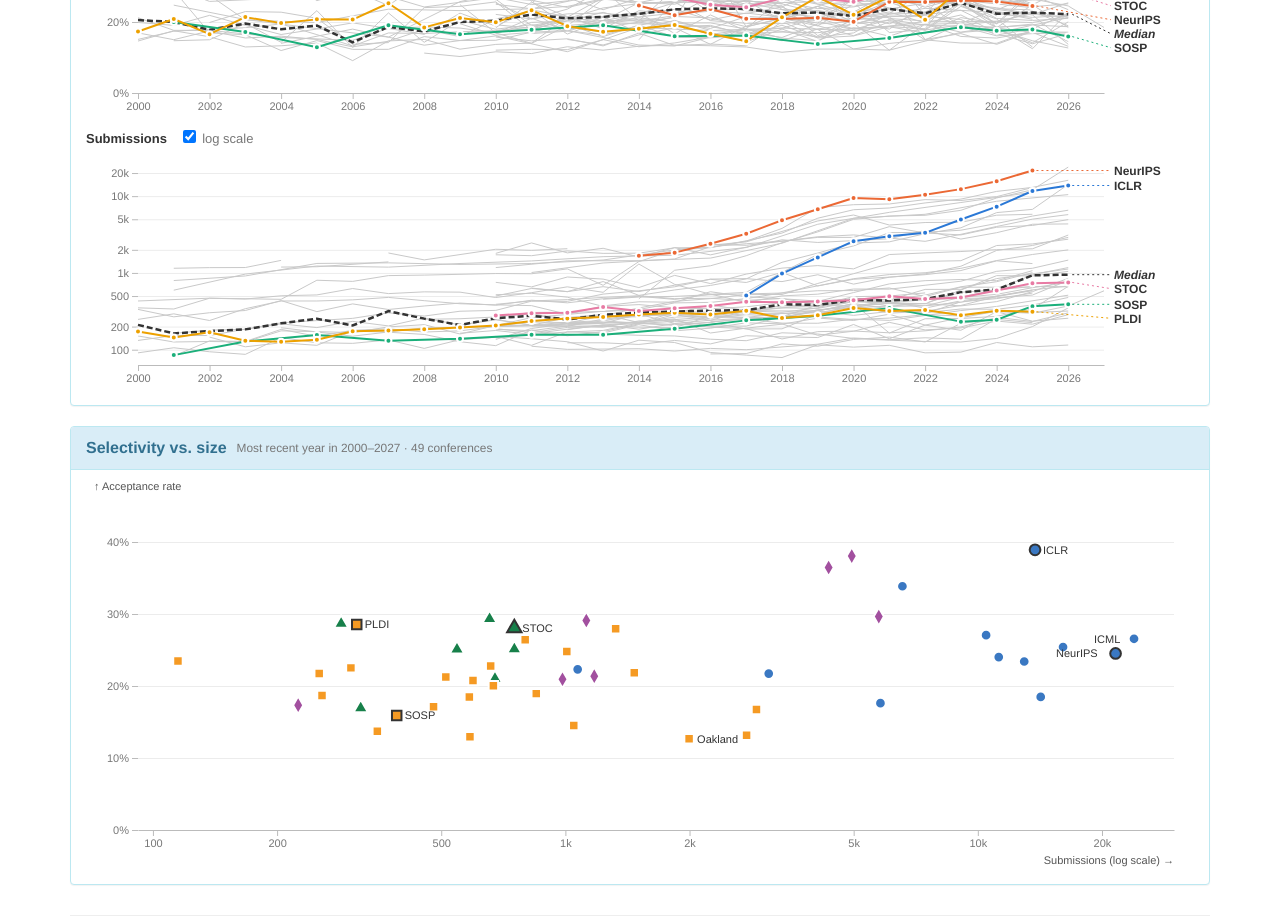
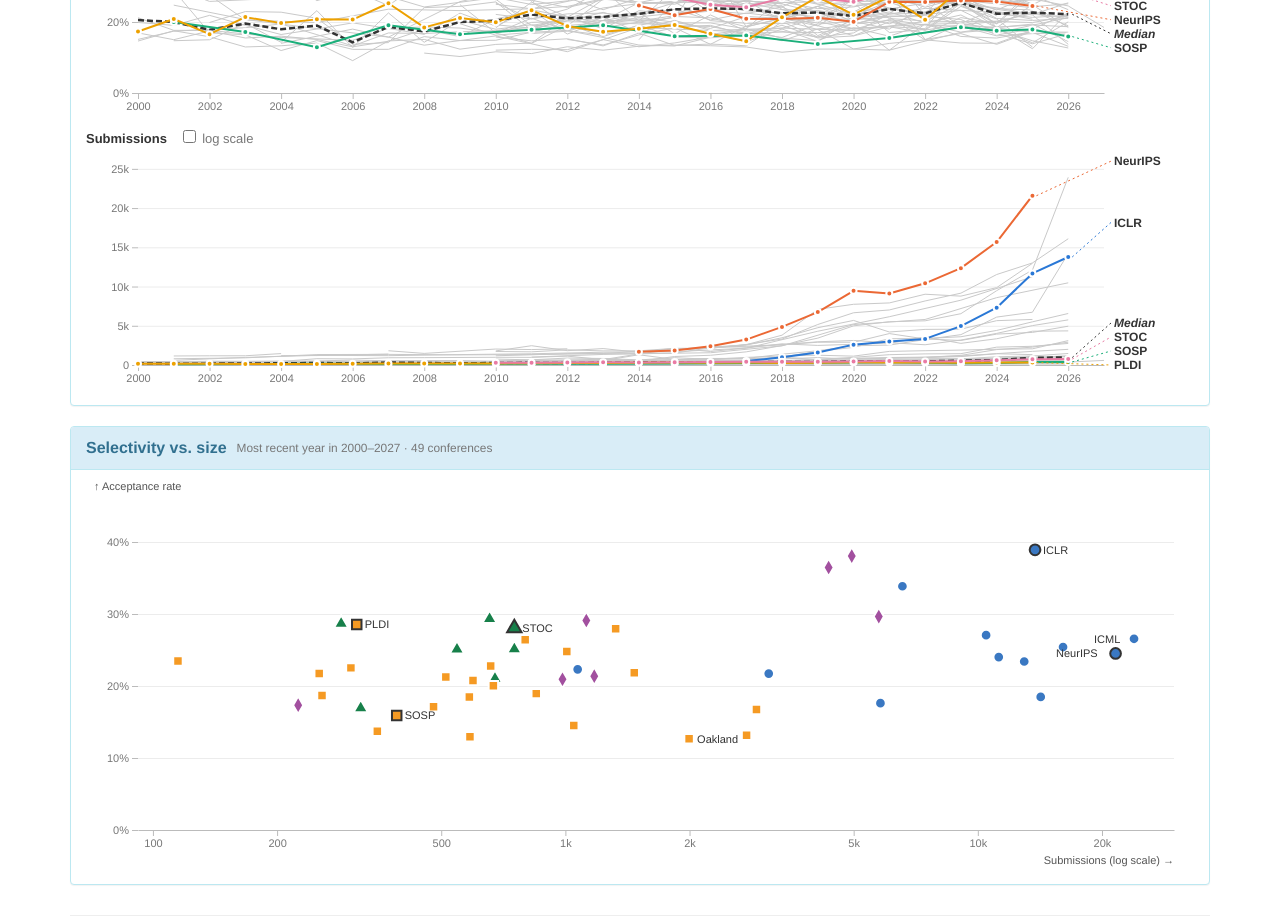
Before and after one commit to emeryberger/csconferences, a plain HTML site: page explore/index.html in a window 1280 px wide. Shown: the part 1405-2329 px from the top of the page. Drawn offline with Linux system fonts and the light colour scheme.

Commit message:
Explorer: linear submissions axis by default (log scale off)
The comparison Submissions chart now opens on a linear scale. A log
scale flattens growth and misleads about the trend. The checkbox
remains for anyone who wants it.

Co-Authored-By: Claude <noreply@anthropic.com>

```diff
--- a/explore/app.js
+++ b/explore/app.js
@@ -42,7 +42,7 @@
   const state = {
     enabled: new Set(), from: null, to: null, search: "",
     selected: [], slotOf: new Map(),
-    sortKey: "rate", sortDir: 1, logSubs: true,
+    sortKey: "rate", sortDir: 1, logSubs: false,
     expandedConfs: new Set(), expandedAreas: new Set(), openCat: null,
   };
 
--- a/explore/index.html
+++ b/explore/index.html
@@ -92,7 +92,7 @@
       <p class="hint text-muted" id="compare-hint"></p>
       <div class="chart-title">Acceptance rate</div>
       <div id="rate-chart" class="chart"></div>
-      <div class="chart-title">Submissions <label class="inline-ctl"><input type="checkbox" id="log-subs" checked> log scale</label></div>
+      <div class="chart-title">Submissions <label class="inline-ctl"><input type="checkbox" id="log-subs"> log scale</label></div>
       <div id="subs-chart" class="chart"></div>
     </div>
   </div>
@@ -112,6 +112,6 @@
 </div>
 <div id="tooltip" class="tooltip" role="status" aria-live="polite" hidden></div>
 <script src="js/d3.v7.min.js"></script>
-<script src="app.js?v=11"></script>
+<script src="app.js?v=12"></script>
 </body>
 </html>
```
Also changed, not shown: index.html (+2 -2 lines).
